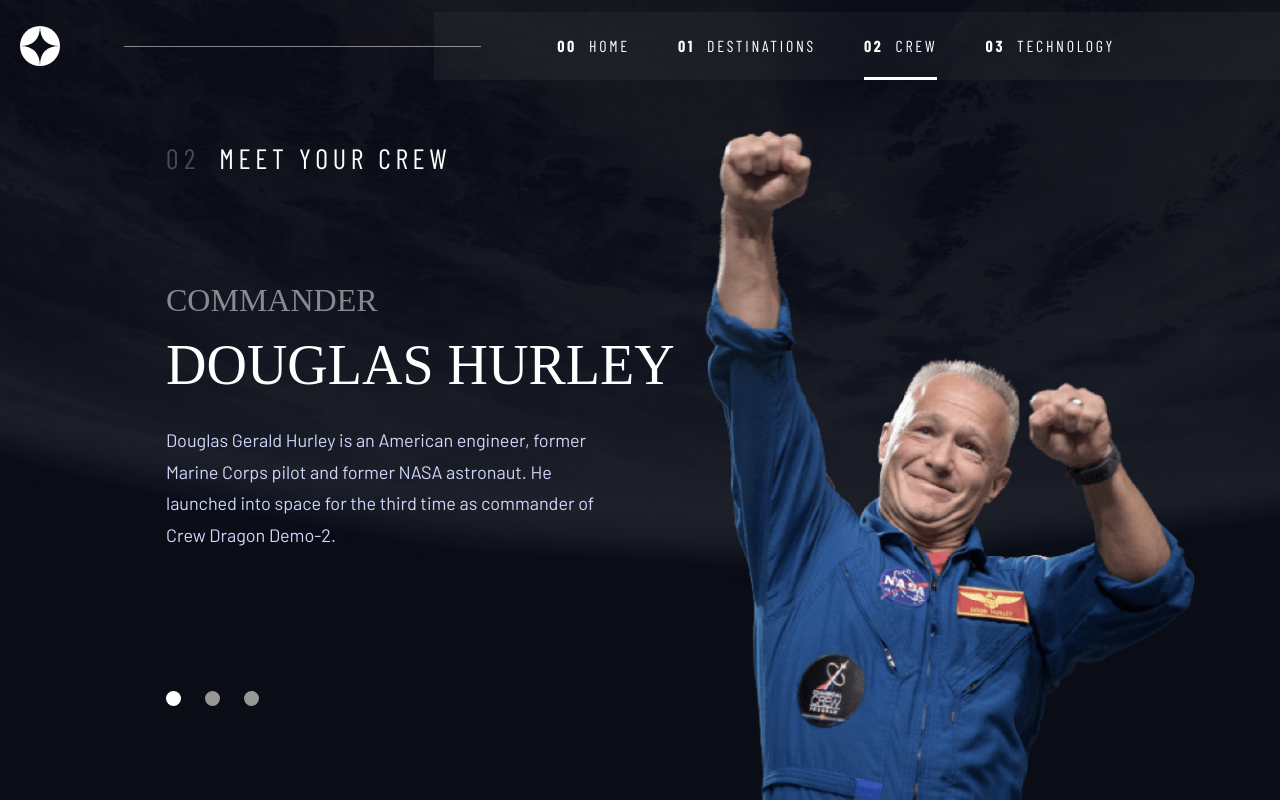
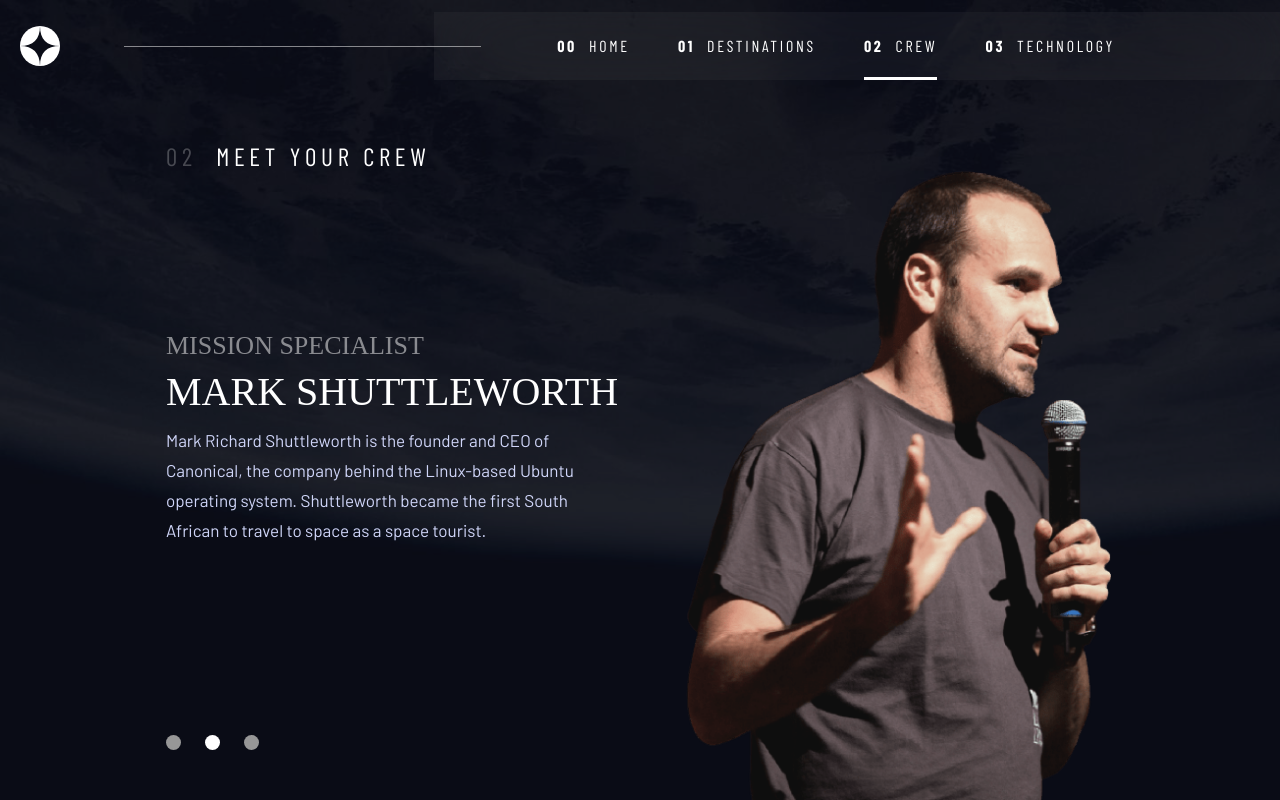
Before and after one commit to A-Awad1/Space-Tourism-Website, a Vue app: page /crew in a window 1280 px wide. Built offline with nearby package versions, Linux system fonts and the light colour scheme; a web font is replaced by a local one.

Commit message:
update crew view responsive

```diff
--- a/src/views/CrewView.vue
+++ b/src/views/CrewView.vue
@@ -37,7 +37,7 @@
   },
   data() {
     return {
-      currentCrewName: this.siteData.crew.map((e) => e.name)[0],
+      currentCrewName: this.siteData.crew.map((e) => e.name)[1],
     };
   },
   components: {
@@ -98,6 +98,18 @@
         gap: 24px;
         font-size: 28px;
       }
+      @include smallHeight {
+        @include small {
+          margin: 25px 15px 35px;
+        }
+        @include large {
+          margin: 30px 30px 35px;
+        }
+        @include xLarge {
+          margin: 0;
+          font-size: 25px;
+        }
+      }
       h2 {
         letter-spacing: 2.7px;
         font : {
@@ -122,15 +134,20 @@
         display: flex;
         justify-content: center;
         overflow: hidden;
-        &:has(img.custom-img) {
-          margin-top: -20px;
-        }
       }
       @include xLarge {
         grid-area: 2 / 2 / span 2 / span 1;
         overflow: visible;
         height: 100%;
-        &:has(img.custom-img) {
+      }
+      &:has(img.custom-img) {
+        @include small {
+          margin-top: -20px;
+        }
+        @include xLarge {
+          margin-top: 0;
+        }
+        @include smallHeight {
           margin-top: 0;
         }
       }
@@ -147,6 +164,11 @@
             left: 20px;
             top: -45px;
             height: calc(100% + 45px);
+          }
+          @include smallHeight {
+            left: auto;
+            top: auto;
+            height: 100%;
           }
         }
       }
@@ -175,6 +197,16 @@
         gap: 24px;
         margin: 0 {
           bottom: 94px;
+        }
+      }
+      @include smallHeight {
+        @include small {
+          margin: 25px 0;
+        }
+        @include xLarge {
+          margin: 0 {
+            bottom: 50px;
+          }
         }
       }
       li {
@@ -213,8 +245,20 @@
         @include xLarge {
           font-size: 32px;
         }
+        @include smallHeight {
+          @include small {
+            font-size: 22px;
+          }
+          @include large {
+            font-size: 24px;
+          }
+          @include xLarge {
+            font-size: 26px;
+          }
+        }
       }
       h3 {
+        white-space: nowrap;
         margin: 8px 0 16px;
         font: {
           size: 24px;
@@ -225,9 +269,20 @@
         }
         @include xLarge {
           margin: 15px 9px 27px 0;
-          white-space: nowrap;
           color: #fff;
           font-size: 56px;
+        }
+        @include smallHeight {
+          @include small {
+            font-size: 32px;
+            margin: 8px 0 10px;
+          }
+          @include large {
+            font-size: 36px;
+          }
+          @include xLarge {
+            font-size: 40px;
+          }
         }
       }
       p {
@@ -255,6 +310,17 @@
             wrap: wrap;
           }
         }
+        @include smallHeight {
+          @include small {
+            font-size: 15px;
+          }
+          @include large {
+            font-size: 16px;
+          }
+          @include xLarge {
+            font-size: 17px;
+          }
+        }
       }
     }
   }
```
